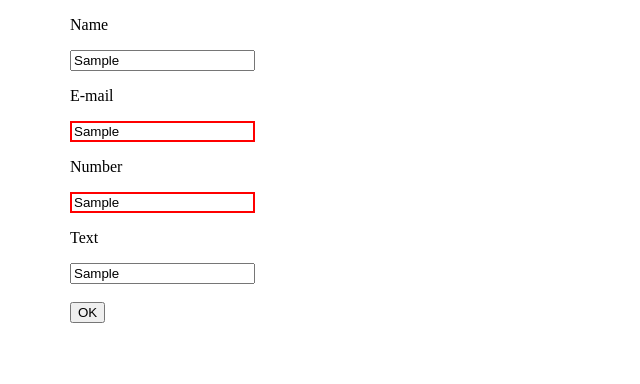
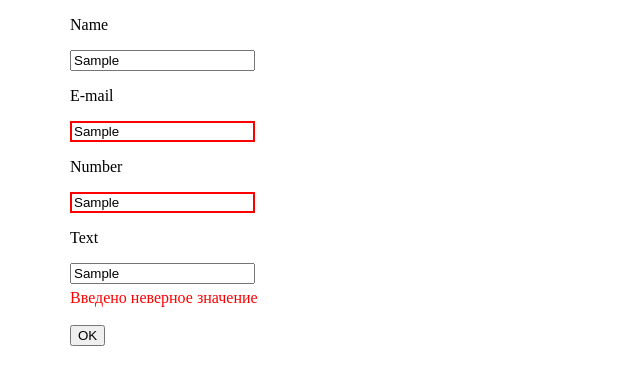
Before and after one commit to creed-dev/homeworks, a plain HTML site: page JS2/lesson4/task3/index.html in a window 1280 px wide. Both pictures are taken after typing "Sample", "Sample", "Sample", "Sample" into the empty fields and a click on the button "OK". Shown: the whole page, without its empty margins (0-640 px from the left). Drawn offline with Linux system fonts and the light colour scheme.

Commit message:
Add 4-th homework(update)

```diff
--- a/JS2/lesson4/task3/index.html
+++ b/JS2/lesson4/task3/index.html
@@ -16,6 +16,10 @@
 		.red-border {
 			border: 2px solid red;
 		}
+		.alert {
+			margin-top: 5px;
+			color: red;
+		}
 	</style>
 	<body>
 		<div class="container">
@@ -28,7 +32,7 @@
 				<input type="text" id="input-number" />
 				<p>Text</p>
 				<input type="text" id="input-text" />
-				<br />
+				<div class="alert"></div>
 				<br />
 				<button type="submit">OK</button>
 			</form>
--- a/JS2/lesson4/task3/script.js
+++ b/JS2/lesson4/task3/script.js
@@ -3,6 +3,9 @@ const inputName = document.querySelector('#input-name');
 const inputEmail = document.querySelector('#input-email');
 const inputNumber = document.querySelector('#input-number');
 const inputText = document.querySelector('#input-text');
+const alertMessage = document.querySelector('.alert');
+
+alertMessage.className = 'alert';
 
 const regExpName = /^[a-zа-яё]+$/i;
 const regExpEmail = /.+\@.+\..+/i;
@@ -10,9 +13,16 @@ const regExpNumber = /\+7\(\d{3}\)\d{3}-\d{4}/;
 
 form.addEventListener('submit', e => {
 	e.preventDefault();
-	inputName.className = regExpName.test(inputName.value) ? '' : 'red-border';
-	inputEmail.className = regExpEmail.test(inputEmail.value) ? '' : 'red-border';
-	inputNumber.className = regExpNumber.test(inputNumber.value)
-		? ''
-		: 'red-border';
+	if (regExpName.test(inputName.value) == false) {
+		inputName.className = 'red-border';
+		alertMessage.textContent = 'Введено неверное значение';
+	}
+	if (regExpEmail.test(inputEmail.value) == false) {
+		inputEmail.className = 'red-border';
+		alertMessage.textContent = 'Введено неверное значение';
+	}
+	if (regExpNumber.test(inputNumber.value) == false) {
+		inputNumber.className = 'red-border';
+		alertMessage.textContent = 'Введено неверное значение';
+	}
 });
```
